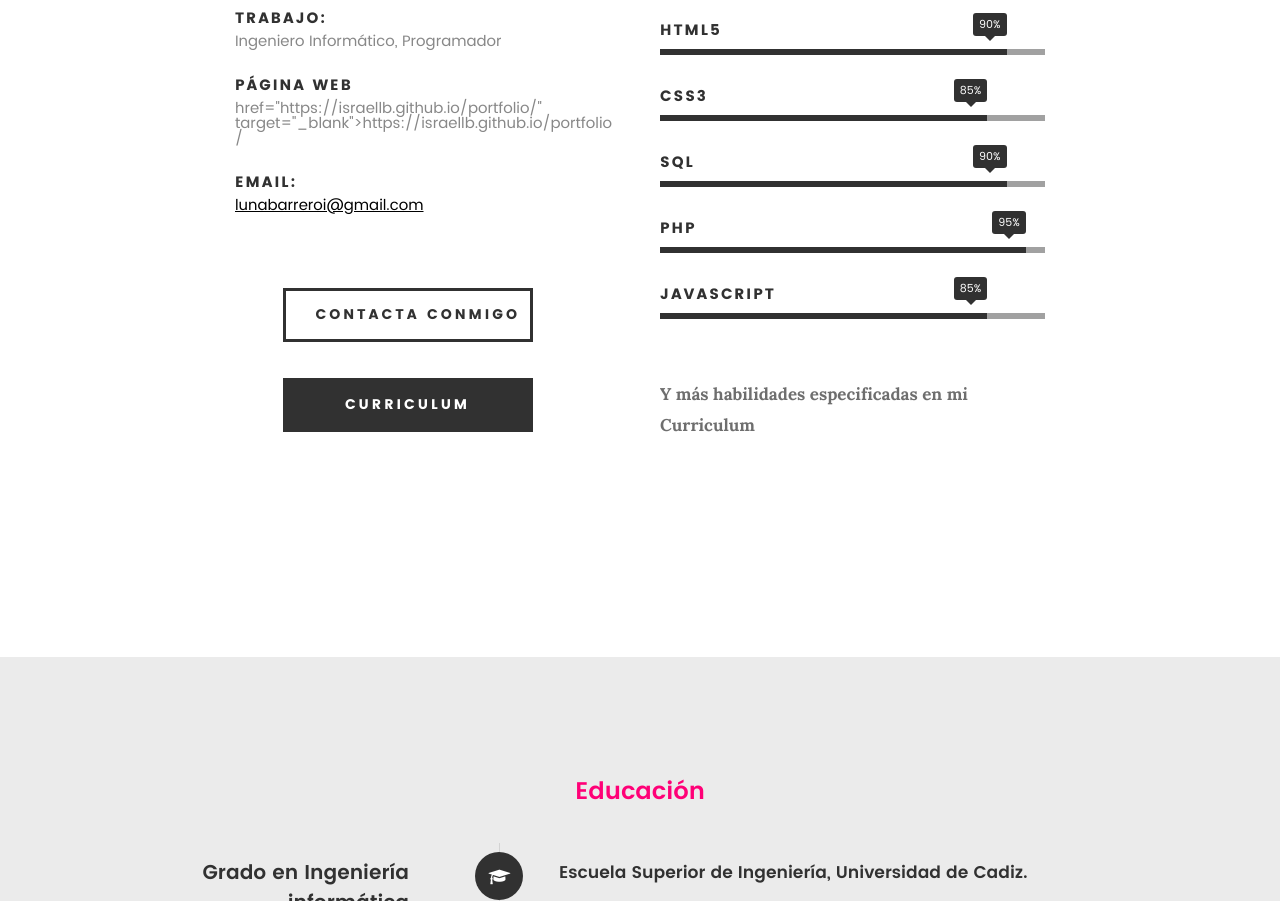
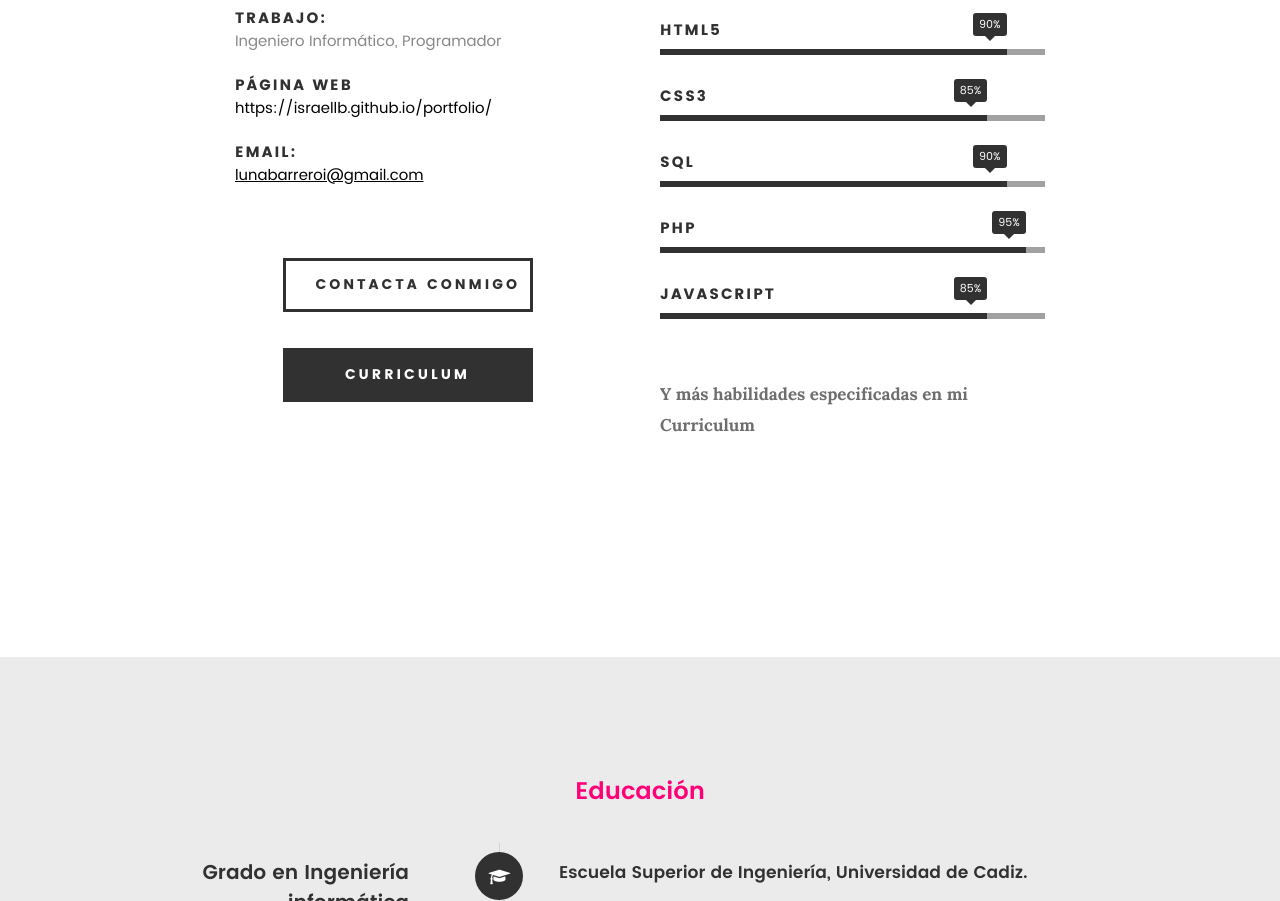
Before and after one commit to IsraelLB/portfolio, a plain HTML site: page index.html in a window 1280 px wide. Shown: the part 1780-2681 px from the top of the page. Drawn offline with Linux system fonts and the light colour scheme; files whose address does not match are found by name.

Commit message:
Web arreglado

```diff
--- a/index.html
+++ b/index.html
@@ -130,7 +130,7 @@
    				</li>
    				<li>
    					<strong>Página web</strong>
-   					<span>href="https://israellb.github.io/portfolio/"  target="_blank">https://israellb.github.io/portfolio/</span>
+   					<span><a href="https://israellb.github.io/portfolio/"  target="_blank">https://israellb.github.io/portfolio/</a></span>
    				</li>
    				<li>
    					<strong>Email:</strong>
```
